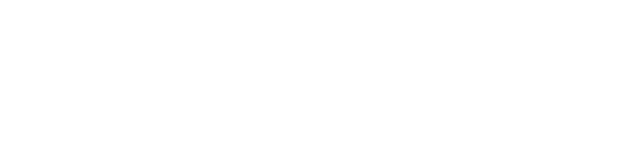
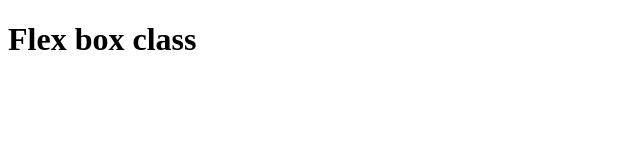
Before and after one commit to nameerfarooq/MERN_batch_2_HTML_CSS, a plain HTML site: page CSS/Flex/index.html in a window 1280 px wide. Shown: the whole page, without its empty margins (0-640 px from the left). Drawn offline with Linux system fonts and the light colour scheme.

Commit message:
heading added

```diff
--- a/CSS/Flex/index.html
+++ b/CSS/Flex/index.html
@@ -5,5 +5,7 @@
     <meta name="viewport" content="width=device-width, initial-scale=1.0" />
     <title>Document</title>
   </head>
-  <body></body>
+  <body>
+    <h1>Flex box class</h1>
+  </body>
 </html>
```
